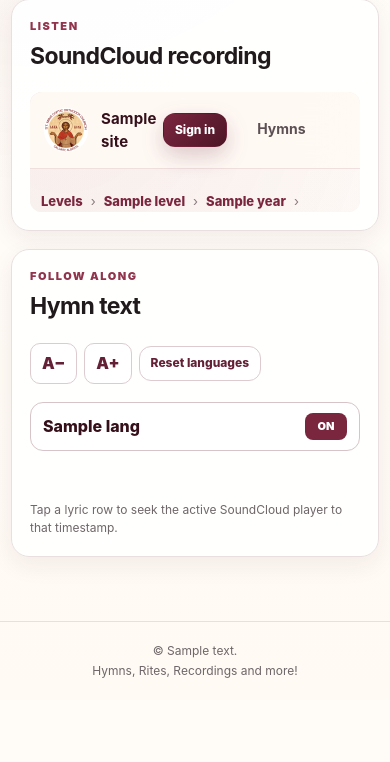
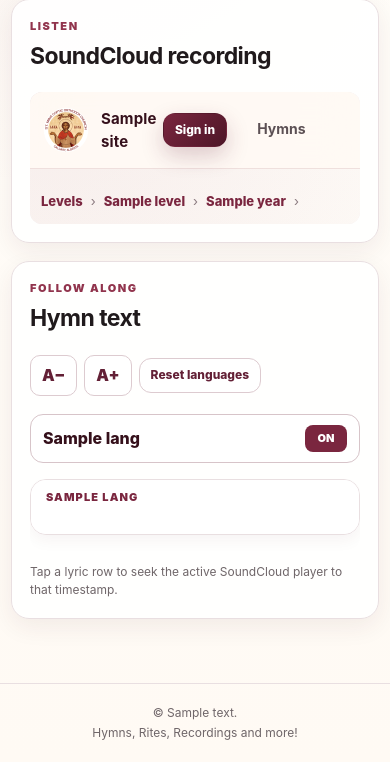
Before and after one commit to pierre-2005/stmina-hymns-school, a FastAPI app: template app/templates/hymn.html in a window 390 px wide; the page is wider, and only the part inside the window is pictured. Shown: the part 258-1020 px from the top of that part. Before the commit the page ends 936 px from the top of that part, so only its background shows below. Run offline with FastAPI, Linux system fonts and the light colour scheme; the template is opened without the code that fills it: most values are stand-ins (such as "Sample title", 1, 10 or a date in 2020); parts of the project's set-up code (start-up, migrations or seed data) failed here and were passed over; some libraries are stand-ins or nearby versions.

Commit message:
Refactor mobile hymn lyrics layout for better readability and responsiveness

```diff
--- a/app/static/site.css
+++ b/app/static/site.css
@@ -328,7 +328,6 @@ img, iframe, audio { max-width: 100%; }
   .user-actions .inline-form { width: 100%; }
   .user-actions input { flex: 1; width: auto; }
   .auth-panel { padding: 34px 24px; }
-  .lyrics-table { min-width: 540px; }
   .language-controls { grid-template-columns: 1fr; }
   .footer-inner { flex-direction: column; gap: 1px; padding: 18px 0; }
   .footer-dot { display: none; }
@@ -461,81 +460,184 @@ img, iframe, audio { max-width: 100%; }
   }
 }
 
-/* Stack hymn languages vertically on phones */
+
+
+/* =========================================================
+   MOBILE HYMN LYRICS
+   Stack each language vertically instead of horizontally.
+   ========================================================= */
+
 @media (max-width: 700px) {
+
+  /* Do NOT allow the lyric container to become wider
+     than the phone screen. */
   .lyrics-wrap {
-    overflow-x: visible;
+    width: 100%;
+    max-width: 100%;
+    overflow-x: hidden;
   }
 
-  .lyrics,
-  .lyrics tbody,
-  .lyrics .seg,
-  .lyrics .cell {
+  /* Override the old min-width: 540px rule. */
+  .lyrics-table {
+    display: block;
+    width: 100%;
+    min-width: 0 !important;
+    border-collapse: separate;
+    border-spacing: 0;
+  }
+
+  .lyrics-table tbody {
     display: block;
     width: 100%;
   }
 
-  .lyrics {
-    border-spacing: 0;
+  /*
+   * One lyric timestamp becomes a card.
+   * English/Coptic/etc. are stacked inside it.
+   */
+  .lyric-row {
+    display: block;
+    width: 100%;
+    margin: 0 0 16px;
+    border: 1px solid var(--line);
+    border-radius: 16px;
+    background: #fff;
+    overflow: hidden;
+    box-shadow: 0 5px 16px rgba(74, 24, 39, 0.05);
   }
 
-  .lyrics .seg {
-    margin-bottom: 16px;
-    padding: 5px;
-    border: 1px solid var(--border);
-    border-radius: 16px;
-    background: var(--card);
-    overflow: hidden;
-  }
+  /* Each language becomes one full-width section. */
+  .lyric-cell {
+    display: block;
+    position: relative;
 
-  .lyrics .cell {
-    position: relative;
-    padding: 38px 14px 14px;
-    border: 0;
-    border-bottom: 1px solid var(--border);
-    border-radius: 0;
-    text-align: left;
-    overflow-wrap: anywhere;
+    width: 100%;
+    max-width: 100%;
+
+    padding: 38px 15px 16px;
+
+    border: 0 !important;
+    border-bottom: 1px solid var(--line) !important;
+    border-radius: 0 !important;
+
+    background: #fff;
+
+    line-height: 1.6;
+
+    white-space: normal;
+    overflow-wrap: break-word;
+    word-wrap: break-word;
     word-break: normal;
   }
 
-  .lyrics .cell:last-child {
-    border-bottom: 0;
+  /* No divider after final visible language. */
+  .lyric-cell:last-child {
+    border-bottom: 0 !important;
   }
 
-  .lyrics .cell::before {
+  /*
+   * Language name displayed above each text section:
+   * ENGLISH
+   * COPTIC
+   * COPTIC-ENGLISH
+   */
+  .lyric-cell::before {
     content: attr(data-lang-name);
+
     position: absolute;
-    top: 11px;
-    left: 14px;
-    color: var(--accent);
-    font-family: ui-sans-serif, system-ui, -apple-system, "Segoe UI", sans-serif;
-    font-size: 12px;
-    font-weight: 800;
-    letter-spacing: 0.06em;
+    top: 12px;
+    left: 15px;
+
+    font-family:
+      Inter,
+      ui-sans-serif,
+      system-ui,
+      -apple-system,
+      BlinkMacSystemFont,
+      "Segoe UI",
+      sans-serif;
+
+    color: var(--burgundy-700);
+
+    font-size: 11px;
+    font-weight: 900;
     line-height: 1;
+
     text-transform: uppercase;
+    letter-spacing: 0.1em;
   }
 
-  .lyrics .cell[dir="rtl"] {
+  /* RTL support if you add Arabic in the future. */
+  .lyric-cell[dir="rtl"] {
     text-align: right;
   }
 
-  .lyrics .cell[dir="rtl"]::before {
-    right: 14px;
+  .lyric-cell[dir="rtl"]::before {
     left: auto;
+    right: 15px;
   }
 
-  .lyrics .is-hidden {
+  /*
+   * Coptic still uses Avva Shenouda.
+   */
+  .lyric-cell.lang-cop {
+    font-family:
+      "Avva Shenouda",
+      "Noto Sans Coptic",
+      sans-serif;
+
+    font-size: calc(var(--lyric-font-size) * 1.06);
+  }
+
+  /*
+   * CRITICAL:
+   * Language toggles still completely hide the selected
+   * language instead of leaving an empty space.
+   */
+  .lyric-cell.is-hidden {
     display: none !important;
   }
 
-  .lyrics .seg.active {
-    border-color: rgba(122, 38, 63, 0.55);
-    box-shadow: 0 0 0 3px rgba(122, 38, 63, 0.12);
+  /* Hover doesn't really make sense on phones. */
+  .lyric-row:hover .lyric-cell {
+    background: #fff;
   }
 
-  .lyrics .seg.active .cell {
+  /*
+   * Highlight entire lyric group when SoundCloud
+   * reaches that timestamp.
+   */
+  .lyric-row.active {
+    border-color: #cf92a2;
+    box-shadow:
+      0 0 0 3px rgba(122, 38, 63, 0.10),
+      0 8px 24px rgba(74, 24, 39, 0.08);
+  }
+
+  .lyric-row.active .lyric-cell {
+    background: #fff4f6;
     box-shadow: none;
   }
+
+  /*
+   * Controls also fit better vertically on phones.
+   */
+  .language-controls {
+    grid-template-columns: 1fr;
+  }
+
+  .language-toggle {
+    width: 100%;
+  }
+
+  .font-controls {
+    width: 100%;
+  }
+
+  /* SoundCloud stays inside the phone viewport. */
+  .sc-player {
+    width: 100%;
+    max-width: 100%;
+    height: 132px;
+  }
 }
--- a/app/templates/base.html
+++ b/app/templates/base.html
@@ -7,7 +7,7 @@
   <title>{{ title }} · {{ site.site_title }}</title>
   <link rel="icon" type="image/png" href="{{ url_for('static', path='images/stmina-logo.png') }}?v=1">
   <link rel="apple-touch-icon" href="{{ url_for('static', path='images/stmina-logo.png') }}?v=1">
-  <link rel="stylesheet" href="{{ url_for('static', path='site.css') }}?v=21">
+  <link rel="stylesheet" href="{{ url_for('static', path='site.css') }}?v=22">
   {% block extra_head %}{% endblock %}
 </head>
 <body data-page-path="{{ request.url.path }}">
--- a/app/templates/hymn.html
+++ b/app/templates/hymn.html
@@ -69,10 +69,10 @@
           <tr class="lyric-row" data-start-ms="{{ seg.start_ms }}" tabindex="0">
             {% for lang in languages %}
               <td
-              class="cell lang-{{ lang.code }} {{ '' if lang.default_on else 'is-hidden' }}"
-              data-lang="{{ lang.code }}"
-              data-lang-name="{{ lang.name }}"
-              dir="{{ 'rtl' if lang.is_rtl else 'ltr' }}">
+                class="lyric-cell cell lang-{{ lang.code }} {{ '' if lang.default_on else 'is-hidden' }}"
+                data-lang="{{ lang.code }}"
+                data-lang-name="{{ lang.name }}"
+                dir="{{ 'rtl' if lang.is_rtl else 'ltr' }}">
               {{ (seg.texts.get(lang.code, '') | e).replace('\n', '<br>') | safe }}
               </td>
             {% endfor %}
```
